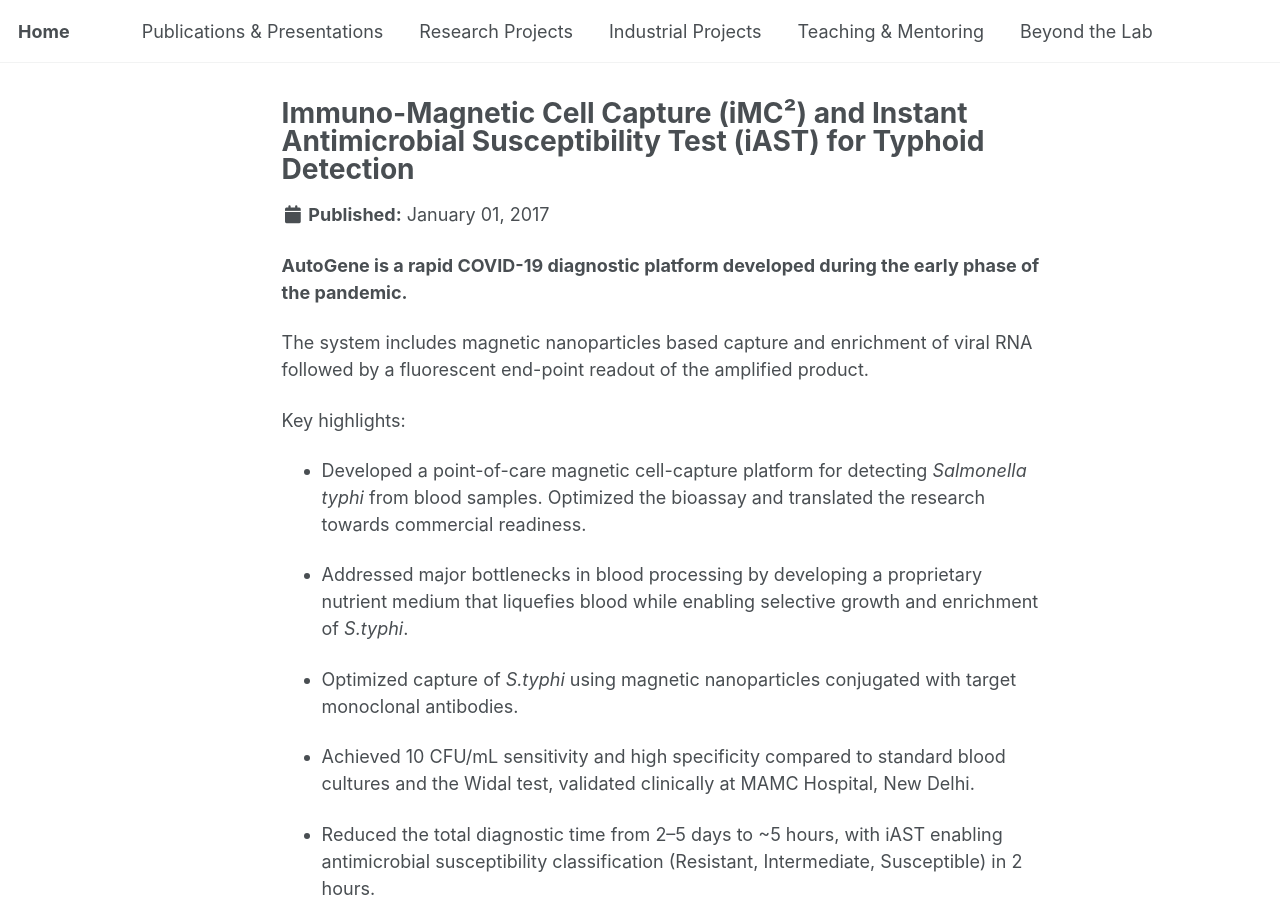
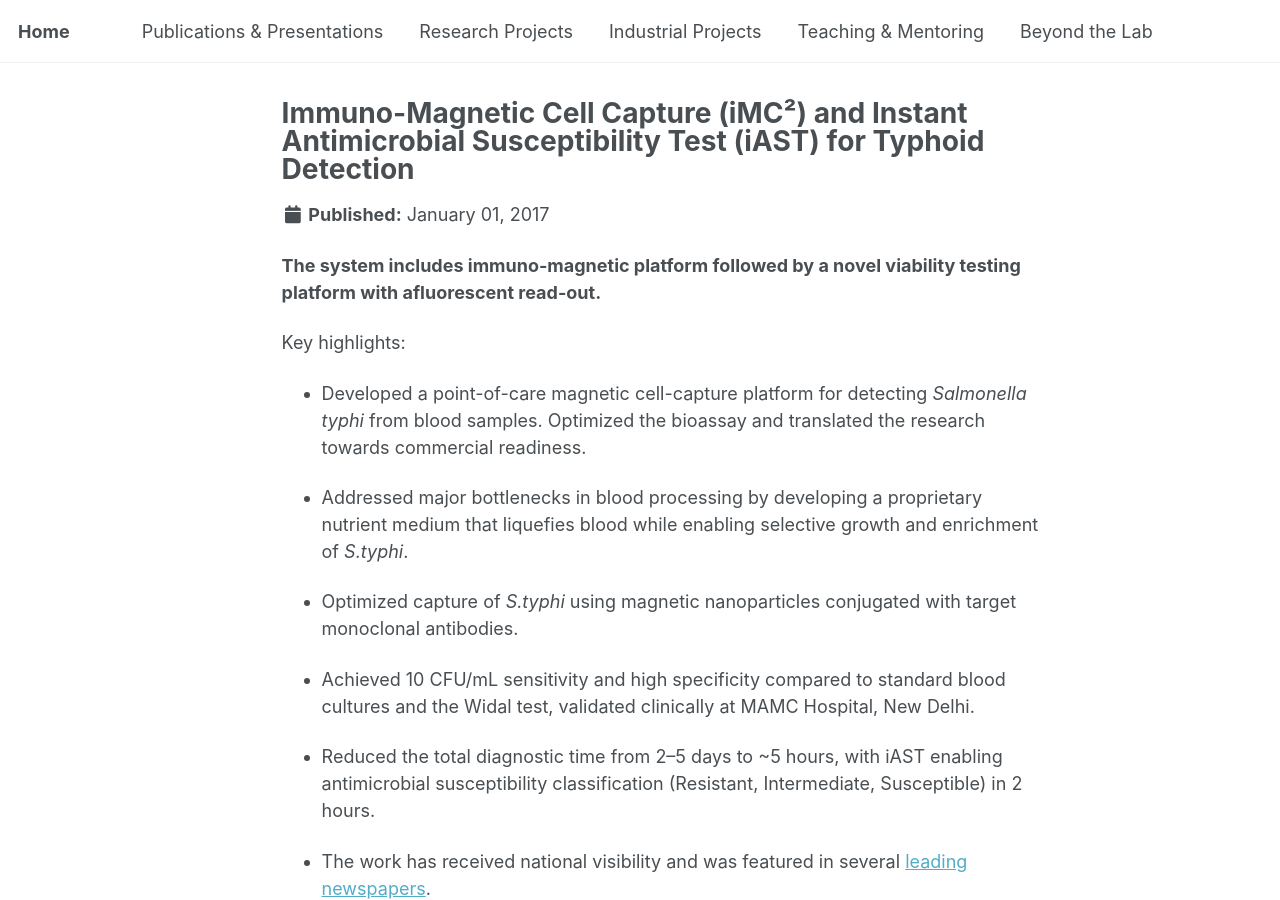
Before and after one commit to shrutiahuja/shrutiahuja.github.io, a Jekyll site: the page built from _industrial_projects/typhoid.md, in a window 1280 px wide and 900 px high. Built offline with Jekyll 4.4.1, drawn with Linux system fonts in a browser that asks for light colours; a script that is not in the unit is left out.

Commit message:
Update typhoid.md

```diff
--- a/_industrial_projects/typhoid.md
+++ b/_industrial_projects/typhoid.md
@@ -7,9 +7,7 @@ excerpt: "Developed and optimized an immuno-magnetic platform (iMC²/iAST) for r
 date: 2017-01-01
 ---
 
-**AutoGene is a rapid COVID-19 diagnostic platform developed during the early phase of the pandemic.**
-
-The system includes magnetic nanoparticles based capture and enrichment of viral RNA followed by a fluorescent end-point readout of the amplified product.
+**The system includes immuno-magnetic platform followed by a novel viability testing platform with afluorescent read-out.**
 
 Key highlights:
 
```
